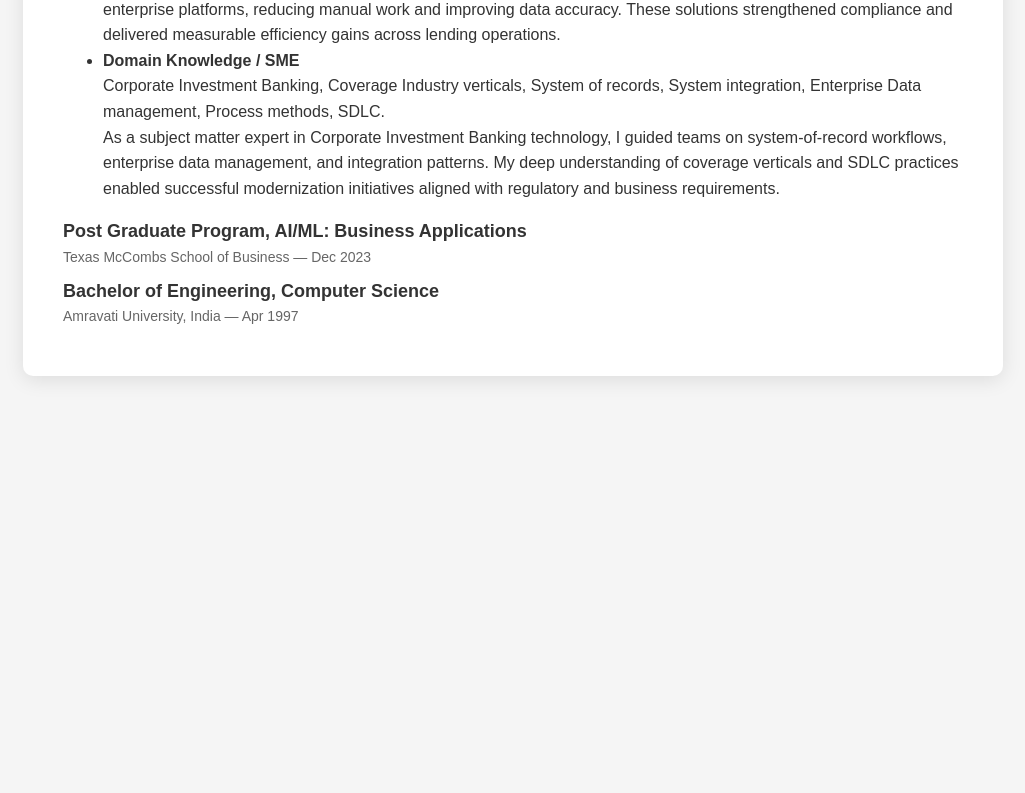
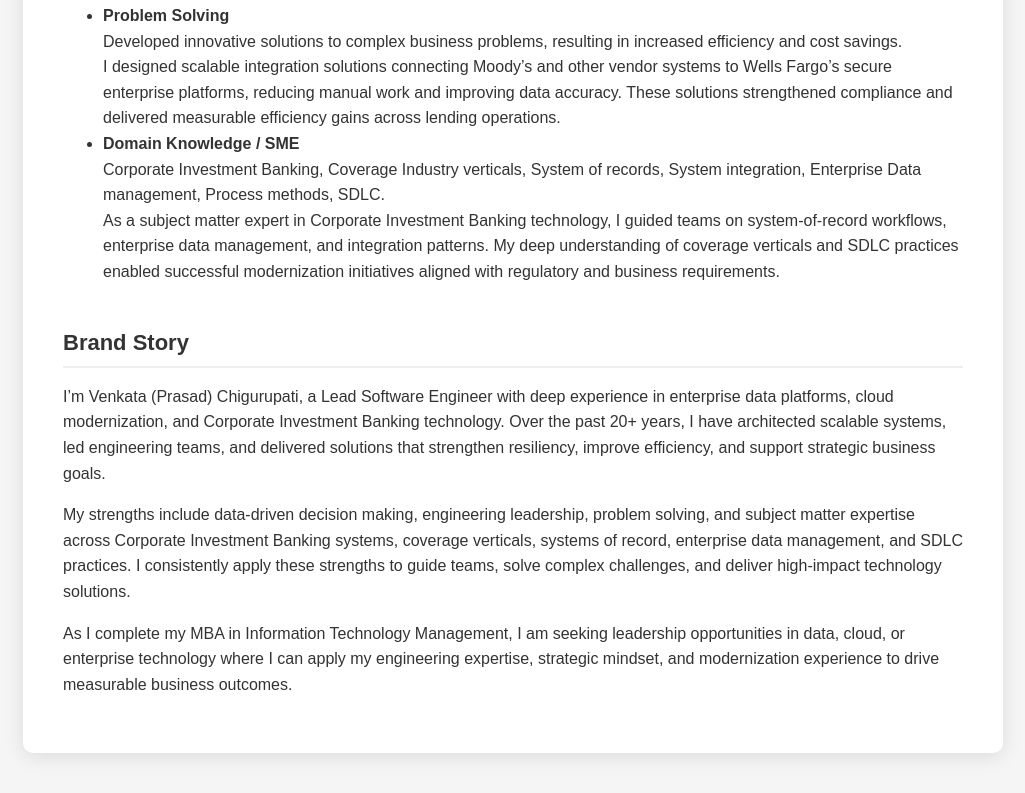
Before and after one commit to vchigu1/vchigu1.github.io, a plain HTML site: page index.html in a window 1280 px wide. Shown: the part 1880-2673 px from the top of the page, without its empty margins (127-1152 px from the left). Before the commit the page ends 2296 px from the top, so only its background shows below. Drawn offline with Linux system fonts and the light colour scheme.

Commit message:
Enhance personal introduction and career details
Added sections for strengths and brand story, and updated career objectives.

```diff
--- a/index.html
+++ b/index.html
@@ -128,7 +128,7 @@
   <div class="role-meta">Amravati University, India — June 1993–Apr 1997</div>
 </div>
 
-
+<h2>Strengths </h2>
 <div class="section">
   <ul>
 
@@ -158,18 +158,19 @@
 
   </ul>
 </div>
+<h2>Brand Story</h2>
 
+<p>
+I’m Venkata (Prasad) Chigurupati, a Lead Software Engineer with deep experience in enterprise data platforms, cloud modernization, and Corporate Investment Banking technology. Over the past 20+ years, I have architected scalable systems, led engineering teams, and delivered solutions that strengthen resiliency, improve efficiency, and support strategic business goals.
+</p>
 
+<p>
+My strengths include data-driven decision making, engineering leadership, problem solving, and subject matter expertise across Corporate Investment Banking systems, coverage verticals, systems of record, enterprise data management, and SDLC practices. I consistently apply these strengths to guide teams, solve complex challenges, and deliver high-impact technology solutions.
+</p>
 
-    <div>
-      <div class="role-title">Post Graduate Program, AI/ML: Business Applications</div>
-      <div class="role-meta">Texas McCombs School of Business — Dec 2023</div>
-    </div>
-
-    <div>
-      <div class="role-title">Bachelor of Engineering, Computer Science</div>
-      <div class="role-meta">Amravati University, India — Apr 1997</div>
-    </div>
+<p>
+As I complete my MBA in Information Technology Management, I am seeking leadership opportunities in data, cloud, or enterprise technology where I can apply my engineering expertise, strategic mindset, and modernization experience to drive measurable business outcomes.
+</p>
 
   </div>
 </body>
```
